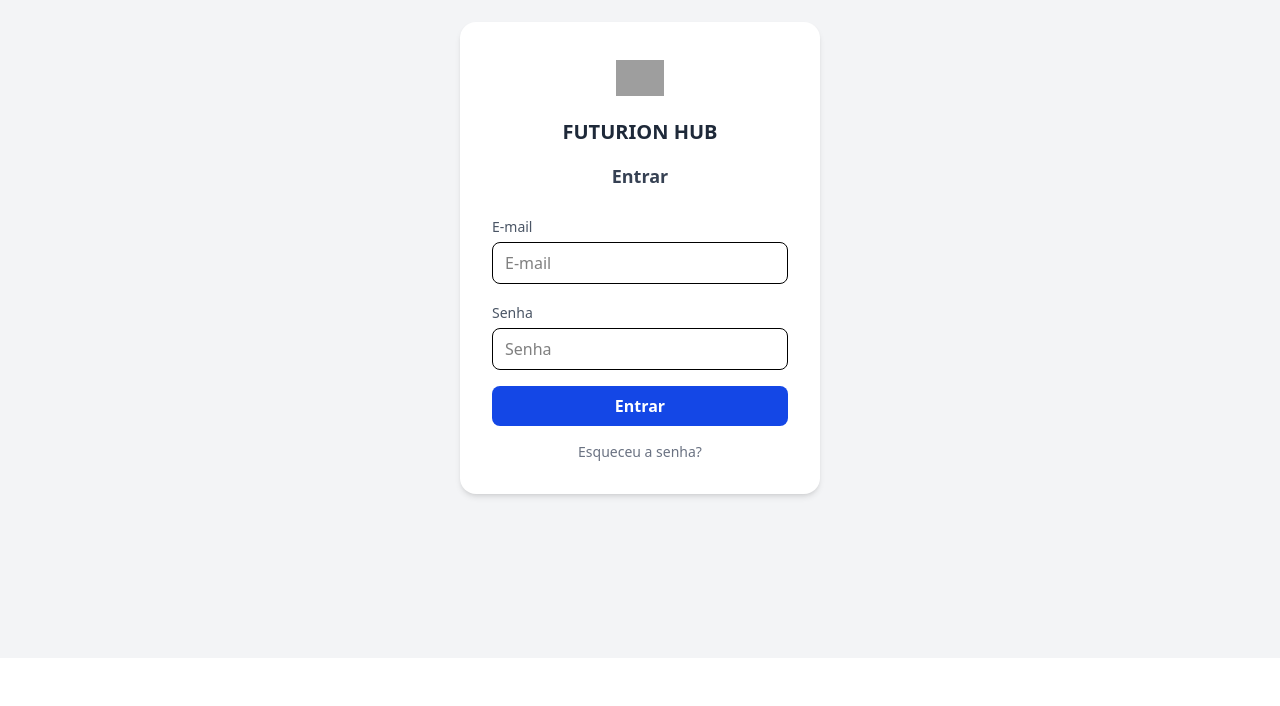
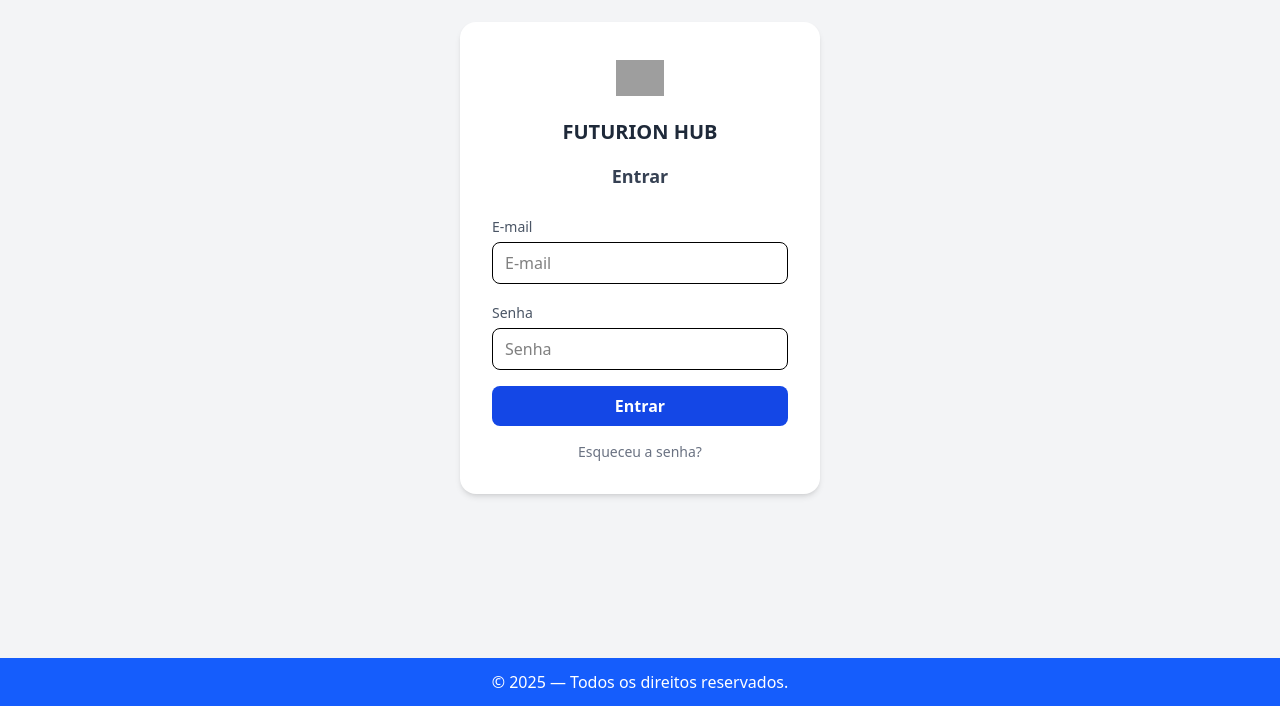
Before and after one commit to Futurion-Hub-GS/futurionhub, a React app in the folder frontend/: page / in a window 1280 px wide. Shown: the part 142-848 px from the top of the page. Before the commit the page ends 800 px from the top, so only its background shows below. Built offline with nearby package versions, Linux system fonts and the light colour scheme; grey boxes are pictures that could not be loaded; the HTML template or start-up script is replaced by a standard one.

Commit message:
fix(frontend): Concertando Nav e Footer

```diff
--- a/frontend/src/App.jsx
+++ b/frontend/src/App.jsx
@@ -8,6 +8,7 @@ import BemEstarPage from "./routes/BemEstar";
 import PerfilPage from "./routes/Perfil";
 import Profissionais from "./routes/Profissionais";
 
+import Footer from "./components/Footer"; // <-- IMPORTANTE
 
 export default function App() {
   const [logado, setLogado] = useState(false);
@@ -21,6 +22,12 @@ export default function App() {
 
   return (
     <BrowserRouter>
+
+      {/* Faz o app ocupar a tela toda para o footer ficar sempre no final */}
+      <div className="flex flex-col min-h-screen">
+
+        {/* Todas as páginas */}
+        <div className="flex-1">
           <RoutedPages
             logado={logado}
             setLogado={setLogado}
@@ -29,6 +36,12 @@ export default function App() {
             trilhas={trilhas}
             setTrilhas={setTrilhas}
           />
+        </div>
+
+        {/* FOOTER FIXO NO FINAL */}
+        <Footer />
+
+      </div>
     </BrowserRouter>
   );
 }
@@ -118,7 +131,7 @@ function RoutedPages({ logado, setLogado, usuarioEmail, setUsuarioEmail, trilhas
           logado ? (
             <PerfilPage
               trilhas={trilhas}
-              username={usuarioEmail}   // <-- AQUI ESTÁ A CORREÇÃO
+              username={usuarioEmail}
               onNavigate={onNavigate}
               onLogout={onLogout}
             />
@@ -127,7 +140,6 @@ function RoutedPages({ logado, setLogado, usuarioEmail, setUsuarioEmail, trilhas
           )
         }
       />
-
 
       <Route
         path="/profissionais"
@@ -144,7 +156,6 @@ function RoutedPages({ logado, setLogado, usuarioEmail, setUsuarioEmail, trilhas
         }
       />
 
-
       <Route path="*" element={<Navigate to="/" />} />
     </Routes>
   );
--- a/frontend/src/components/Nav.jsx
+++ b/frontend/src/components/Nav.jsx
@@ -31,8 +31,8 @@ export default function Nav({
   ];
 
   return (
-    <div className="flex h-screen">
-      <aside className="w-56 bg-blue-900 flex flex-col justify-between text-white">
+    <div className="flex min-h-screen">
+      <aside className="w-56 bg-blue-900 flex flex-col justify-between text-white min-h-screen">
         <div>
           <div className="flex items-center justify-center p-4 border-b border-blue-700">
             <img
```
Lines whose indentation alone changed are shown as unchanged.
